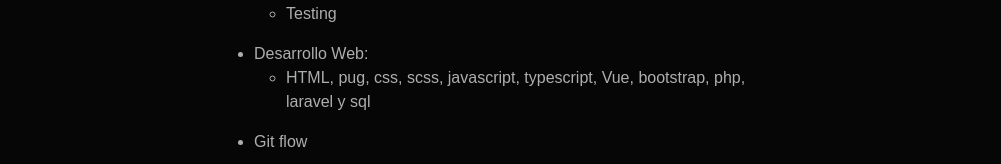
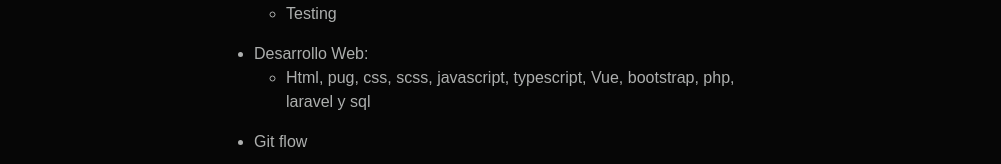
Before and after one commit to gabatx/portofolio, a plain HTML site: page pages/sobre_mi.html in a window 1280 px wide. Shown: the part 635-799 px from the top of the page, without its empty margins (139-1140 px from the left). Drawn offline with Linux system fonts and the light colour scheme; a web font is replaced by a local one.

Commit message:
Modificado archivo sobre mi

```diff
--- a/pages/sobre_mi.html
+++ b/pages/sobre_mi.html
@@ -93,7 +93,7 @@
                 </li>
                 <li class="mt-3">Desarrollo Web:
                     <ul>
-                        <li>HTML, pug, css, scss, javascript, typescript, Vue, bootstrap, php, laravel y sql</li>
+                        <li>Html, pug, css, scss, javascript, typescript, Vue, bootstrap, php, laravel y sql</li>
                     </ul>
                 </li>
                 <li class="mt-3">Git flow</li>
```
